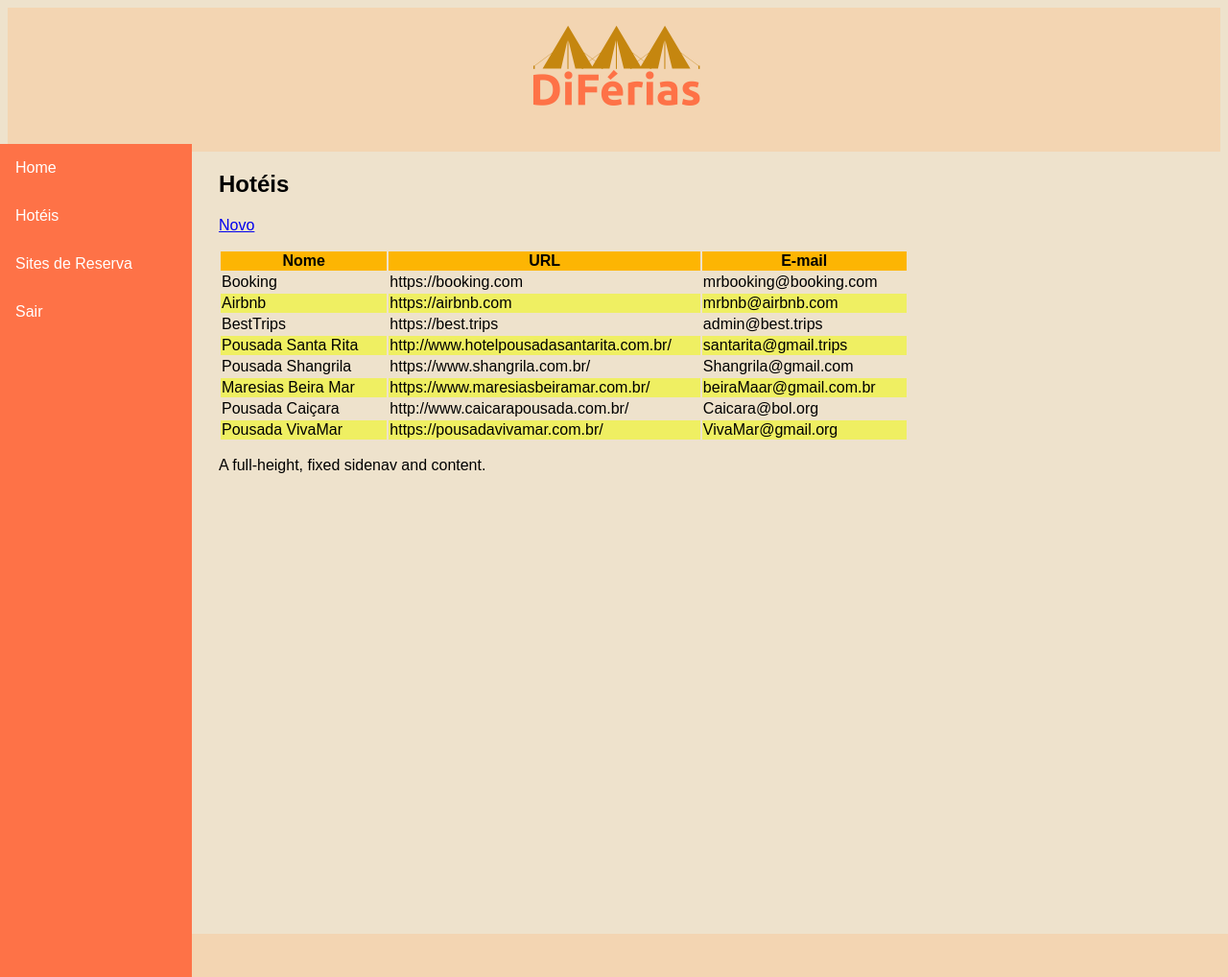
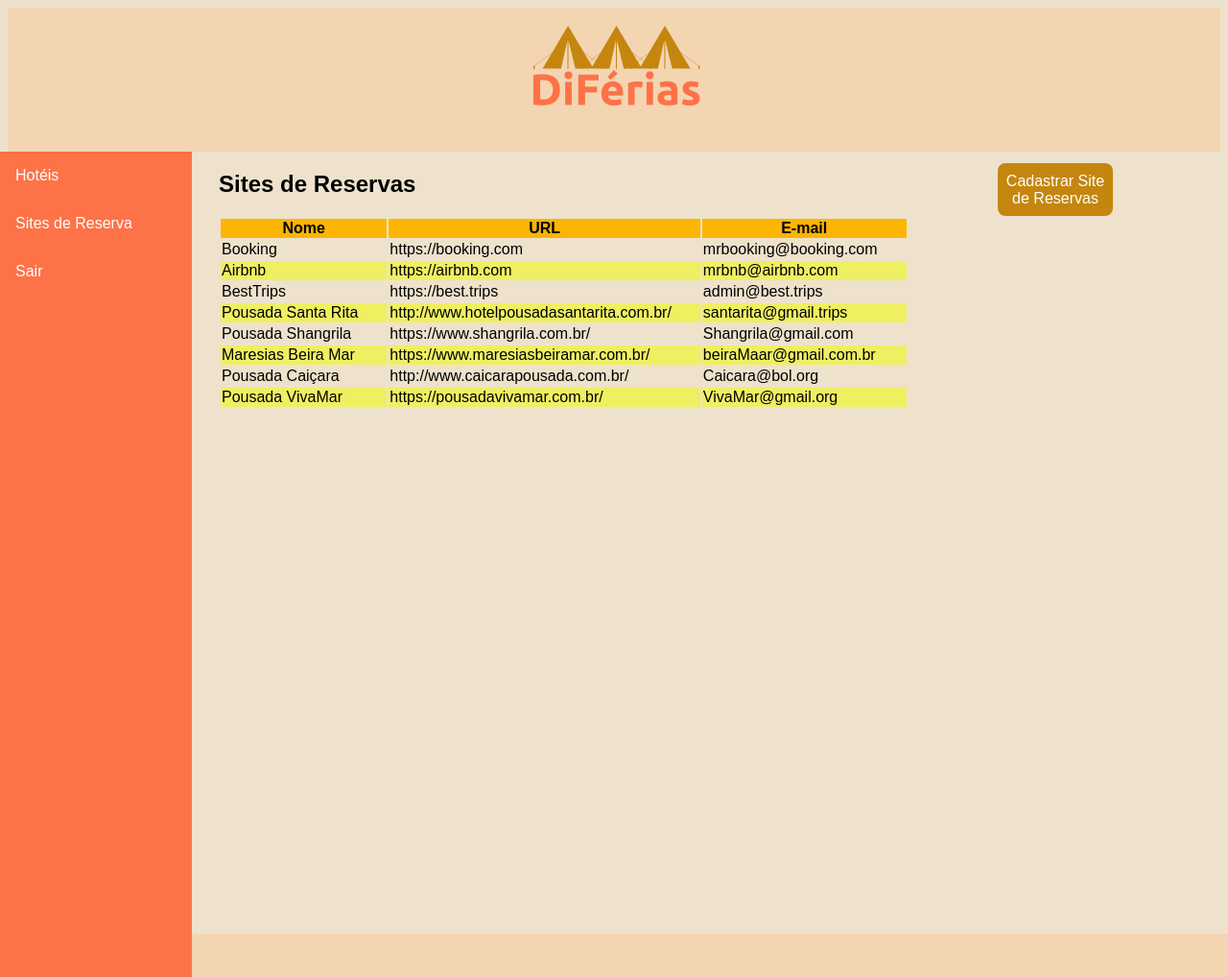
Before and after one commit to darknenblack/DSW2, a PHP site: page /sites-reserva.php in a window 1280 px wide. Shown: the whole page at 96% size. Run offline with PHP 8.4, Linux system fonts and the light colour scheme; the visitor is signed in with stand-in values (Sample User, id 1).

Commit message:
arrumando menu e alguns detalhes

```diff
--- a/brisa/home.php
+++ b/brisa/home.php
@@ -13,10 +13,5 @@
 
 <?php include("menu.php"); ?>
 
-<div class="content">
-
-</div>
-
-<?php include("footer.php"); ?>
 </body>
 </html>
--- a/brisa/hoteis.php
+++ b/brisa/hoteis.php
@@ -14,7 +14,9 @@
 
 <div class="content">
   <h2>Hotéis</h2>
-<p><a href="novo-hotel.php">Novo</a></p>
+  <div id="login-button">
+        <a href="novo-hotel.php">Cadastrar Hotel</a>
+  </div>
 <table class="gv">
   <thead>
     <tr>
@@ -68,7 +70,6 @@
     </tr>
     </tbody>
   </table>
-  <p>A full-height, fixed sidenav and content.</p>
 </div>
 
 </body>
--- a/brisa/index.php
+++ b/brisa/index.php
@@ -31,9 +31,7 @@
         </form>
     </div>
     <div class="cards">
-        <!-- A card with given width -->
         <?php
-
         $imgs = array(
           0=>"img/pousada-santa-rita.jpg",
           1=>"img/78530860.jpg",
--- a/brisa/login.php
+++ b/brisa/login.php
@@ -82,10 +82,7 @@ if ($_SERVER["REQUEST_METHOD"] == "POST") {
       }
   if (empty($_POST["password"]))
     $passwordErr = "Senha não informada";
-
-
 }
-
 ?>
 
 
--- a/brisa/menu.php
+++ b/brisa/menu.php
@@ -1,11 +1,22 @@
 <?php session_start(); ?>
-<div class="sidenav">
-  <a href="home.php">Home</a>
+<div class="menu">
+
+
   <?php if ($_SESSION['Username'] == "admin"): ?>
-  <a href="hoteis.php">Hotéis</a>
-  <a href="sites-reserva.php">Sites de Reserva</a>
-  <?php else: ?>
-  <a href="nova-promocao.php">Cadastrar promoção</a>
+    <a href="hoteis.php">Hotéis</a>
+    <a href="sites-reserva.php">Sites de Reserva</a>
   <?php endif ?>
+
+
+  <?php if ($_SESSION['Username'] == "hotel"): ?>
+    <a href="nova-promocao.php">Cadastrar promoção</a>
+    <a href="hoteis.php">Hotéis</a>
+  <?php endif ?>
+
+  <?php if ($_SESSION['Username'] == "site"): ?>
+    <a href="nova-promocao.php">Cadastrar promoção</a>
+    <a href="sites-reserva.php">Sites de Reserva</a>
+  <?php endif ?>
+
   <a href="logout.php">Sair</a>
 </div>
--- a/brisa/nova-promocao.php
+++ b/brisa/nova-promocao.php
@@ -38,7 +38,7 @@
     <td><textarea name="descricao" rows="4" cols="50"> </textarea></td>
   </tr>
   <tr>
-    <td><input type="submit" value="Criar" onclick="Sucesso()></td>
+    <td><input type="submit" value="Criar" onclick="Sucesso()"></td>
   </tr>
   </form>
   </table>
@@ -46,7 +46,7 @@
 <?php include("footer.php"); ?>
 <script>
 function Sucesso() {
-  alert("Promoção cadastrada com sucesso!");
+  alert('Promoção cadastrada com sucesso!');
 }
 </script>
 </body>
--- a/brisa/novo-hotel.php
+++ b/brisa/novo-hotel.php
@@ -38,7 +38,7 @@
     <td><input type="password" name="senha"></td>
   </tr>
   <tr>
-    <td><input type="submit" value="Criar" onclick="Sucesso()></td>
+    <td><input type="submit" value="Criar" onclick="Sucesso()"></td>
   </tr>
   </form>
   </table>
@@ -46,7 +46,7 @@
 <?php include("footer.php"); ?>
 <script>
 function Sucesso() {
-  alert("Hotel cadastrado com sucesso!");
+  alert('Hotel cadastrado com sucesso!');
 }
 </script>
 </body>
--- a/brisa/novo-sitereserva.php
+++ b/brisa/novo-sitereserva.php
@@ -37,7 +37,7 @@
     <td><input type="password" name="senha"></td>
   </tr>
   <tr>
-    <td><input type="submit" value="Criar" onclick="Sucesso()></td>
+    <td><input type="submit" value="Criar" onclick="Sucesso()"></td>
   </tr>
   </form>
   </table>
@@ -45,7 +45,7 @@
 <?php include("footer.php"); ?>
 <script>
   function Sucesso() {
-  alert("Site de reservas cadastrado com sucesso!");
+  alert('Site de reservas cadastrado com sucesso!');
 }
 </script>
 </body>
--- a/brisa/sites-reserva.php
+++ b/brisa/sites-reserva.php
@@ -13,8 +13,12 @@
 <?php include ("menu.php"); ?>
 
 <div class="content">
-  <h2>Hotéis</h2>
-<p><a href="novo-sitereserva.php">Novo</a></p>
+  <h2>Sites de Reservas</h2>
+  <?php if ($_SESSION['Username'] == "admin"): ?>
+    <div id="admin-button">
+        <a href="novo-sitereserva.php">Cadastrar Site de Reservas</a>
+  </div>
+  <?php endif ?>
 <table class="gv">
   <thead>
     <tr>
@@ -75,7 +79,6 @@
     </tr>
     </tbody>
   </table>
-  <p>A full-height, fixed sidenav and content.</p>
 </div>
 <?php include("footer.php"); ?>
 </body>
--- a/brisa/style.css
+++ b/brisa/style.css
@@ -42,9 +42,9 @@ body {
 }
 
 /* Style the side navigation */
-.sidenav {
+.menu {
   height: 100%;
-  margin-top:150px;
+  margin-top:158px;
   width: 200px;
   position: fixed;
   z-index: 1;
@@ -55,7 +55,7 @@ body {
 }
 
 /* Side navigation links */
-.sidenav a {
+.menu a {
   color: white;
   padding: 16px;
   text-decoration: none;
@@ -63,8 +63,8 @@ body {
 }
 
 /* Change color on hover */
-.sidenav a:hover {
-  background-color: #fdb503;
+.menu a:hover {
+  background-color: #f0bf44;
   color: black;
 }
 
@@ -104,28 +104,6 @@ body {
   background-color:#f0c49b;
 }
 /*End of cards*/
-
-/*Login button (for index)*/
-#login-button {
-  width: 120px;
-  height:40px;
-  position:absolute;
-  top: 150px;
-  background-color: #C5860F;
-  right: 120px;
-  text-align: center;
-  padding-top: 10px;
-  border-radius: 8px;
-  margin-top: 10px;
-}
-
-#login-button a {
-  color: white;
-  text-decoration: none;
-  display: block;
-}
-/*End of login button*/
-
 
 .filter_item {
   margin-left:30px;
@@ -209,5 +187,43 @@ body {
   border-radius: 8px;
   align-self: center;
 }
+/* end of index images*/
 
-/* end of index images*/
+/* Buttons */
+#login-button {
+  width: 120px;
+  height:40px;
+  position:absolute;
+  top: 150px;
+  background-color: #C5860F;
+  right: 120px;
+  text-align: center;
+  padding-top: 10px;
+  border-radius: 8px;
+  margin-top: 20px;
+}
+
+#login-button a {
+  color: white;
+  text-decoration: none;
+  display: block;
+}
+
+#admin-button {
+  width: 120px;
+  height:55px;
+  position:absolute;
+  top: 150px;
+  background-color: #C5860F;
+  right: 120px;
+  text-align: center;
+  padding-top: 10px;
+  border-radius: 8px;
+  margin-top: 20px;
+}
+
+#admin-button a {
+  color: white;
+  text-decoration: none;
+  display: block;
+}
```
